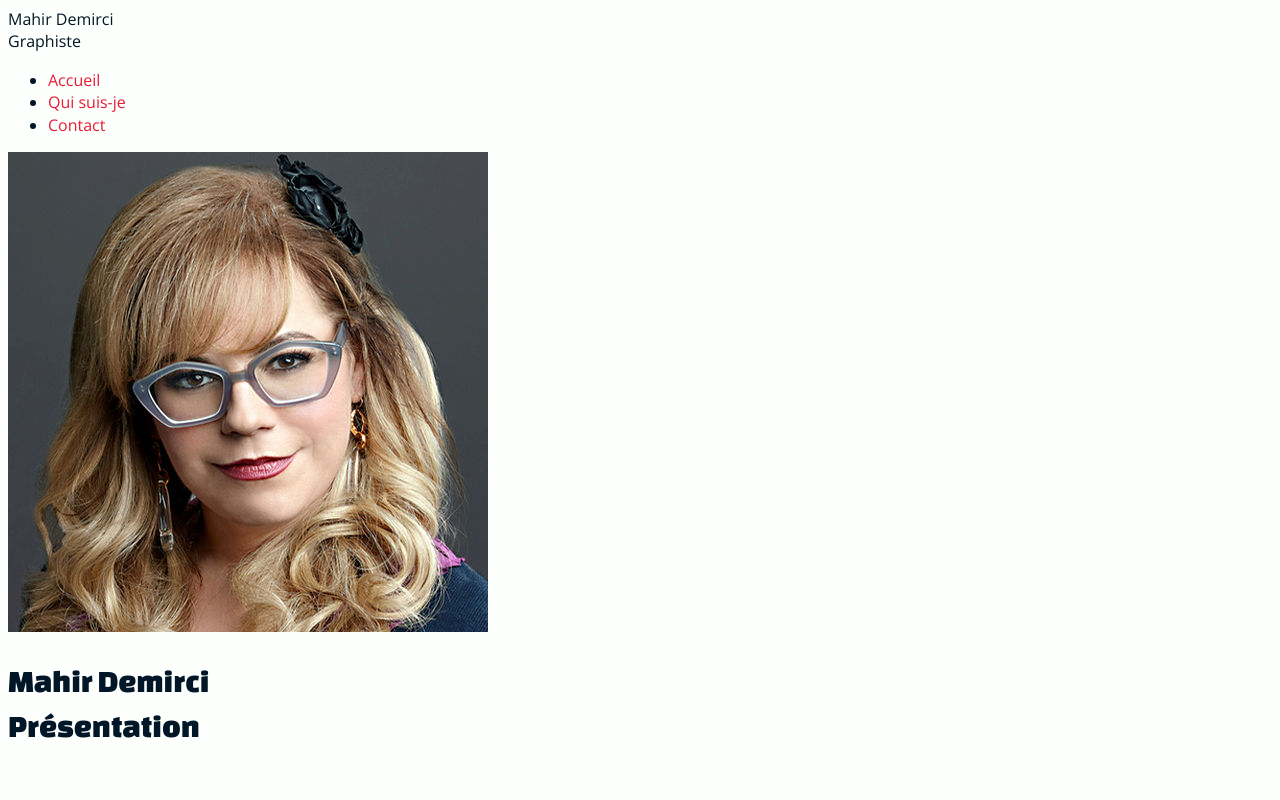
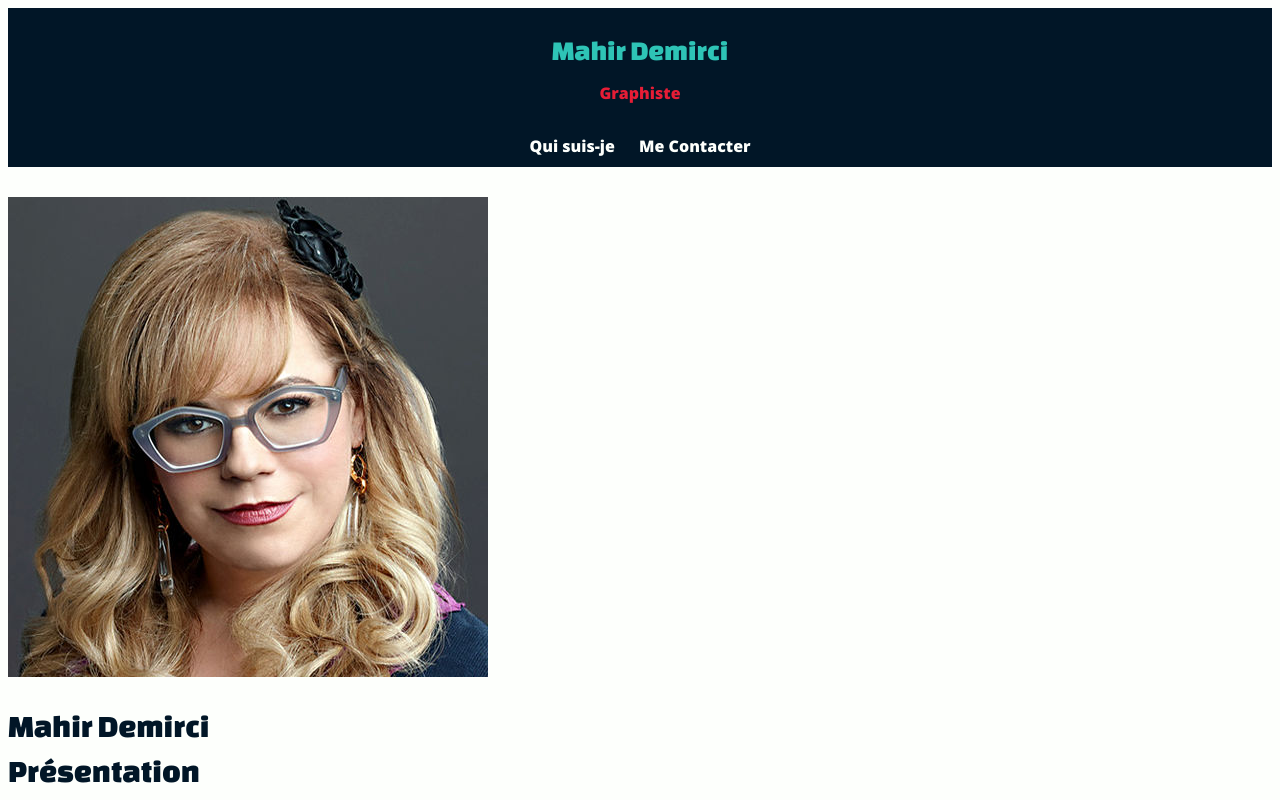
Before and after one commit to esig-jura/b053-laure-dinateur-MahirDemirci2001, a plain HTML site: page Information.html in a window 1280 px wide. Shown: the top 800 px of the page. Drawn offline with Linux system fonts and the light colour scheme.

Commit message:
amélioration du style

```diff
--- a/Information.html
+++ b/Information.html
@@ -16,15 +16,17 @@
 </head>
 <body>
     <header>
+        <a href="index.html">
         <div class= "logo">
-            <div class="Nom">Mahir Demirci</div>
-            <div class="Métier">Graphiste</div>
+            <div class="nom">Mahir Demirci</div>
+            <div class="metier">Graphiste</div>
         </div>
+        </a>
         <nav>
             <ul>
-                <li><a href="index.html">Accueil</a></li>
-                <li><a href="Information.html">Qui suis-je</a></li>
-                <li><a href="Contact.html">Contact</a></li>
+                <li class="accueil"><a href="index.html">Accueil</a></li>
+                <li><a href="information.html">Qui suis-je</a></li>
+                <li><a href="contact.html"> Me Contacter</a></li>
             </ul>
         </nav>
 
--- a/css/main.css
+++ b/css/main.css
@@ -99,3 +99,63 @@ h1, h2, h3
  Entrée du site
  /****************************************************
   */
+header
+{
+    text-align: center;
+    background-color: #011627;
+    padding-top: 5px;
+    margin-bottom: 30px;
+}
+
+header .nom
+{
+    color: #2ec4b6;
+    font-size: 1.75rem;
+    font-family: 'changa one',cursive;
+    font-weight: 400;
+    margin-top: 1rem;
+    margin-bottom:1rem;
+    padding: 10px;
+    line-height: 0.8;
+
+}
+
+header .metier
+{
+    margin-top: -5px;
+    font-weight: bold;
+}
+
+header nav
+{
+    padding: 10px 0;
+    margin: 20px 0 0;
+}
+
+header nav ul
+{
+    list-style-type: none;
+    padding: 0;
+    margin: 0 10px;
+}
+header nav ul li
+{
+    display: inline;
+}
+/* Cache le li accueil*/
+header nav ul li.accueil
+{
+    display: none;
+}
+header nav ul li a
+{
+   color:#fdfffc;
+    font-weight: bold;
+    padding: 15px 10px;/* 15px haut/bas et 10 px gauche/droite*/
+}
+
+header nav ul li a:hover
+{
+    color: #2ec4b6;
+    Transition: color 3s;
+}
```
